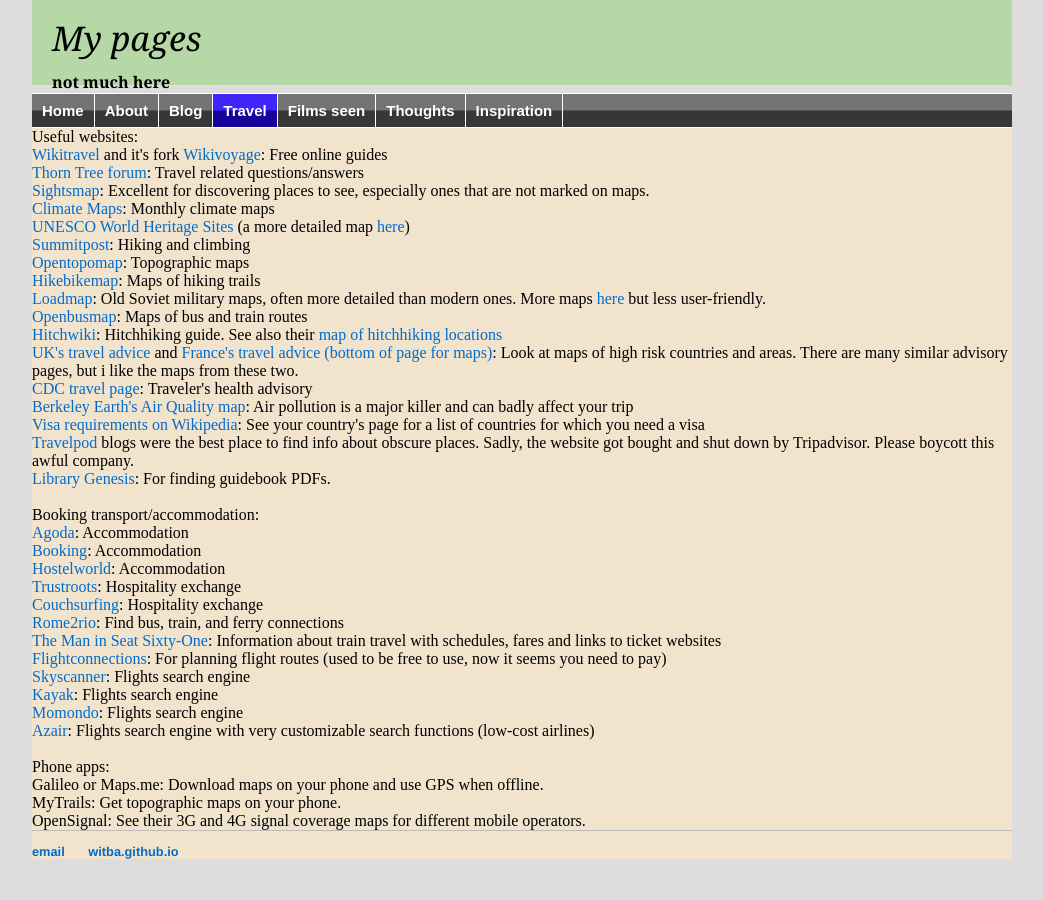
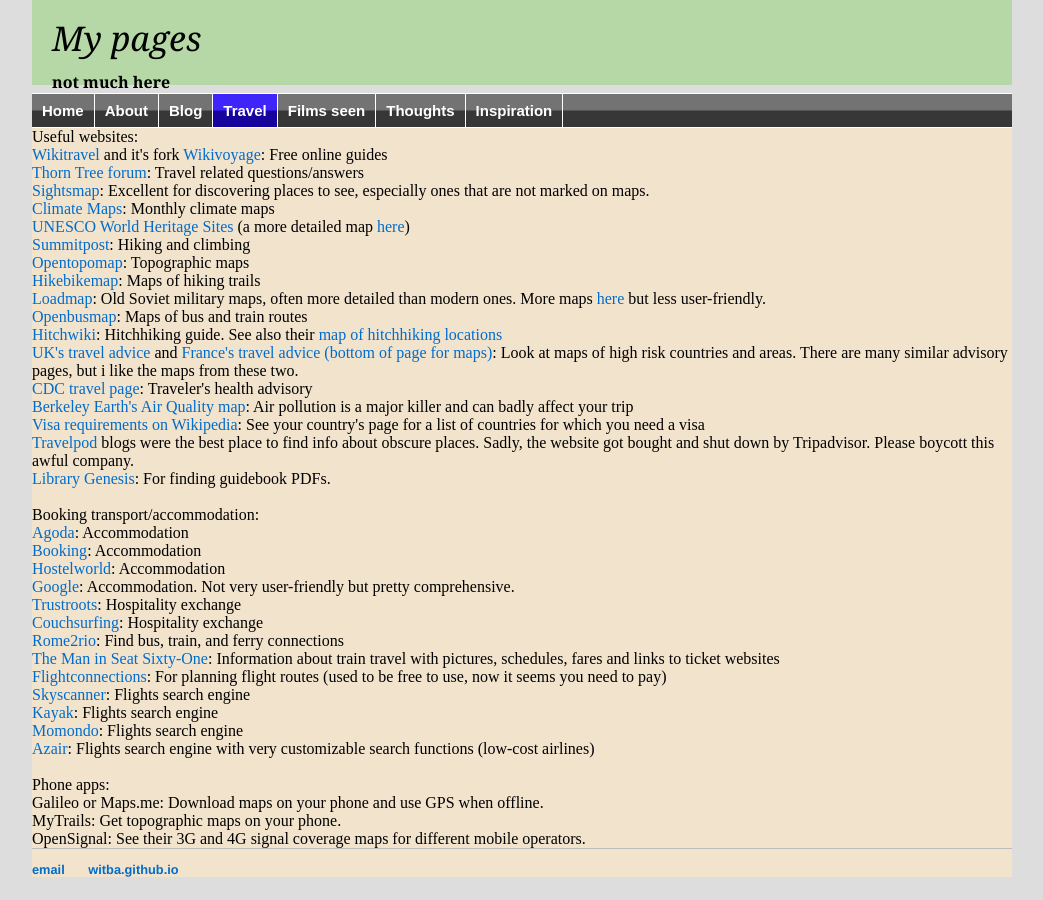
Before and after one commit to witba/witba.github.io, a Jekyll site: the page built from travel/resources.html, in a window 1280 px wide. Shown: the whole page, without its empty margins (118-1161 px from the left). Built offline with Jekyll 4.4.1, drawn with Linux system fonts in a browser that asks for light colours.

Commit message:
Update resources.html

```diff
--- a/travel/resources.html
+++ b/travel/resources.html
@@ -28,10 +28,11 @@
 <a href="https://www.agoda.com" target=_blank>Agoda</a>: Accommodation<br>
 <a href="https://www.booking.com" target=_blank>Booking</a>: Accommodation<br>
 <a href="https://www.hostelworld.com" target=_blank>Hostelworld</a>: Accommodation<br>
+<a href="https://www.google.com/search?q=hotels+in+sydney&tbm=lcl" target=_blank>Google</a>: Accommodation. Not very user-friendly but pretty comprehensive.<br>
 <a href="https://www.trustroots.org" target=_blank>Trustroots</a>: Hospitality exchange<br>
 <a href="https://www.couchsurfing.com" target=_blank>Couchsurfing</a>: Hospitality exchange<br>
 <a href="https://www.rome2rio.com" target=_blank>Rome2rio</a>: Find bus, train, and ferry connections<br>
-<a href="https://www.seat61.com" target=_blank>The Man in Seat Sixty-One</a>: Information about train travel with schedules, fares and links to ticket websites<br>
+<a href="https://www.seat61.com" target=_blank>The Man in Seat Sixty-One</a>: Information about train travel with pictures, schedules, fares and links to ticket websites<br>
 <a href="https://www.flightconnections.com" target=_blank>Flightconnections</a>: For planning flight routes (used to be free to use, now it seems you need to pay)<br>
 <a href="https://www.skyscanner.com" target=_blank>Skyscanner</a>: Flights search engine<br>
 <a href="https://www.kayak.com/flights" target=_blank>Kayak</a>: Flights search engine<br>
```
